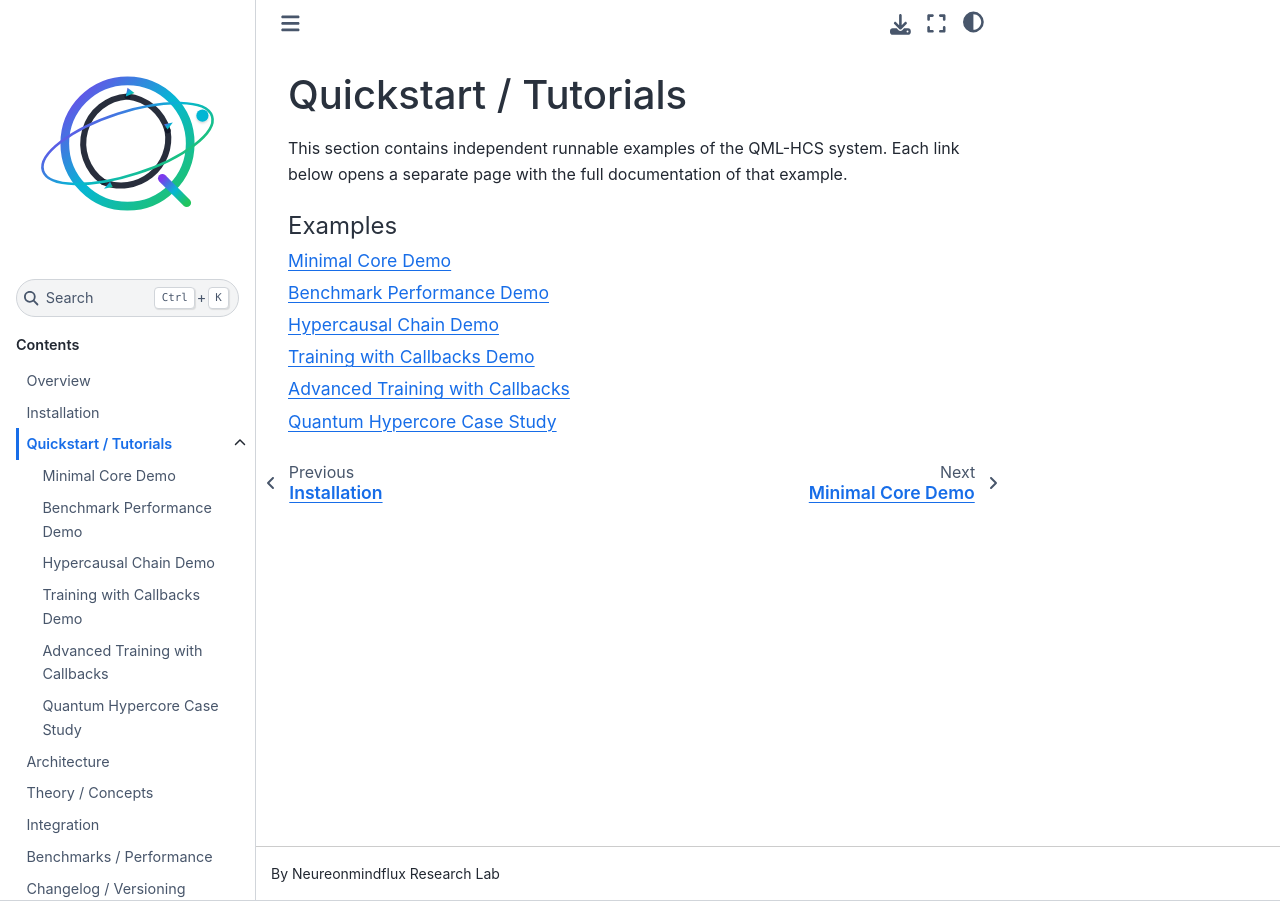
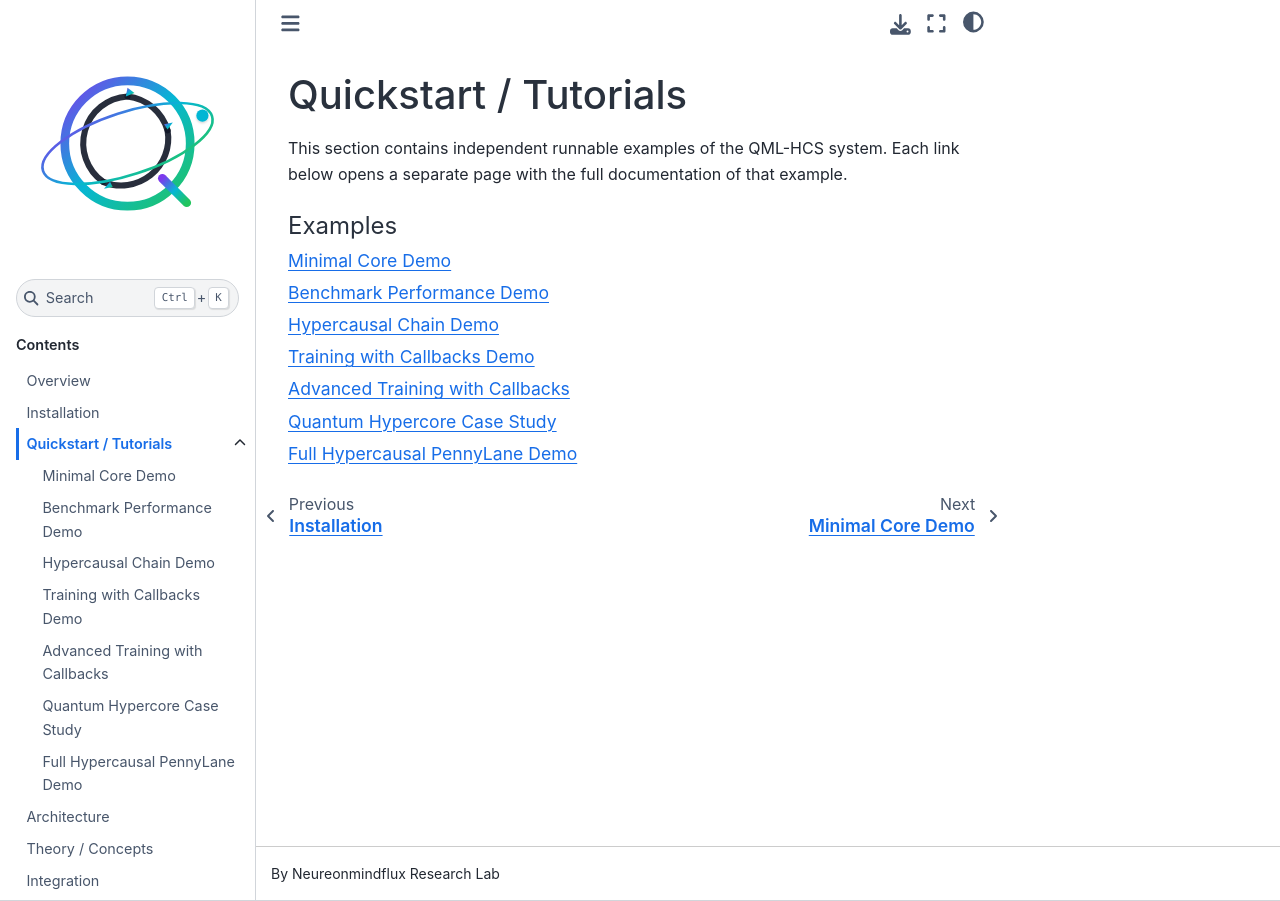
Before and after one commit to Neureonmindflux-Research-Lab/qml-hcs, a Sphinx documentation site: the page built from docs/examples.rst, in a window 1280 px wide. Built offline with Sphinx 7.4.7 and the Sphinx Book theme 1.1.4, drawn with Linux system fonts in a browser that asks for light colours.

Commit message:
Docs: update examples index with new Hypercausal PennyLane demo entry

```diff
--- a/docs/examples.rst
+++ b/docs/examples.rst
@@ -16,3 +16,4 @@ Each link below opens a separate page with the full documentation of that exampl
    examples/ex_training_with_callbacks_demo
    examples/ex_training_with_callbacks_advanced
    examples/ex_quantum_hypercore_case_study
+   examples/ex_full_hypercausal_Pennylane_demo
```
